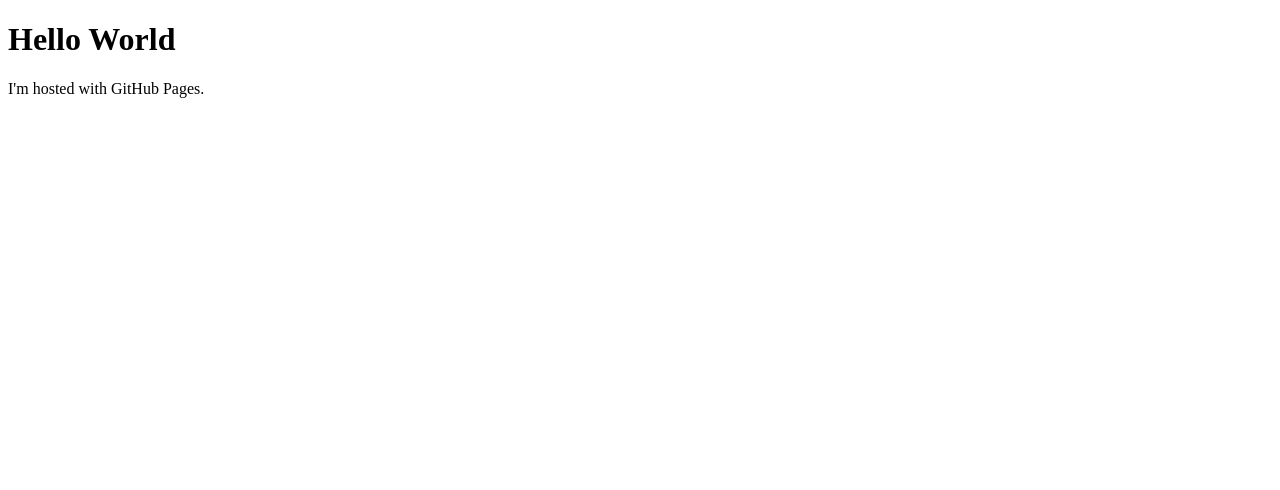
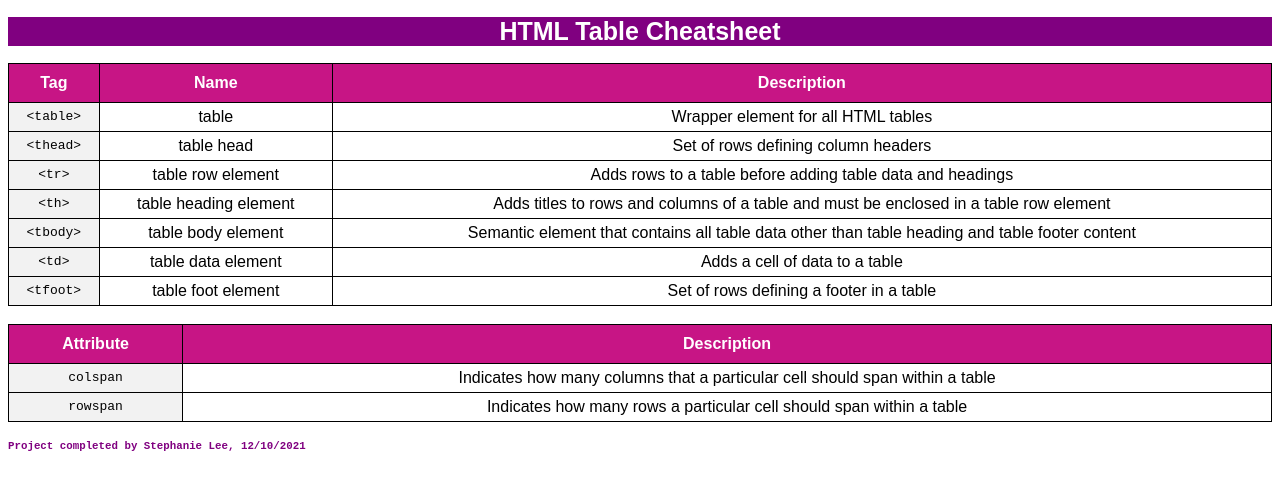
Before and after one commit to jeparlefranglais/jeparlefranglais.github.io, a plain HTML site: page index.html in a window 1280 px wide. Drawn offline with Linux system fonts and the light colour scheme.

Commit message:
Initial Commit

```diff
--- a/index.html
+++ b/index.html
@@ -1,7 +1,88 @@
 <!DOCTYPE html>
 <html>
+    <head>
+        <title>HTML Table Cheatsheet</title>
+        <link href="style.css" rel="stylesheet">
+    </head>
+
     <body>
-        <h1>Hello World</h1>
-        <p>I'm hosted with GitHub Pages.</p>
+        <header>
+            <h1>HTML Table Cheatsheet</h1>
+        </header>
+        <main>
+            <table>
+                <thead>
+                    <tr>
+                        <th>Tag</th>
+                        <th>Name</th>
+                        <th>Description</th>
+                    </tr>
+                </thead>
+                <tbody>
+                    <tr>
+                        <td class="tag">&lt;table&gt;</td>
+                        <td>table</td>
+                        <td>Wrapper element for all HTML tables</td>
+                    </tr>
+                    <tr>
+                        <td class="tag">&lt;thead&gt;</td>
+                        <td>table head</td>
+                        <td>Set of rows defining column headers</td>
+                    </tr>
+                    <tr>
+                        <td class="tag">&lt;tr&gt;</td>
+                        <td>table row element</td>
+                        <td>Adds rows to a table before adding table data and headings</td>
+                    </tr>
+                    <tr>
+                        <td class="tag">&lt;th&gt;</td>
+                        <td>table heading element</td>
+                        <td>Adds titles to rows and columns of a table and must be enclosed in a table row element</td>
+                    </tr>
+                    <tr>
+                        <td class="tag">&lt;tbody&gt;</td>
+                        <td>table body element</td>
+                        <td>Semantic element that contains all table data other than table heading and table footer content</td>
+                    </tr>
+                    <tr>
+                    <td class="tag">&lt;td&gt;</td>
+                    <td>table data element</td>
+                    <td>Adds a cell of data to a table</td>
+                    </tr>
+                    <tr>
+                        <td class="tag">&lt;tfoot&gt;</td>
+                        <td>table foot element</td>
+                        <td>Set of rows defining a footer in a table</td>
+                    </tr>
+                </tbody>
+            </table>
+            <br>
+            <table>
+                <thead>
+                    <tr>
+                        <th>Attribute</th>
+                        <th>Description</th>
+                    </tr>
+                </thead>
+                <tbody>
+                    <tr>
+                        <td class="tag">colspan</td>
+                        <td>Indicates how many columns that a particular cell should span within a table</td>
+                    </tr>
+                    <tr>
+                        <td class="tag">rowspan</td>
+                        <td>Indicates how many rows a particular cell should span within a table</td>
+                    </tr>
+                </tbody>
+            </table>
+        </main>
+        <footer>
+            <h5>Project completed by Stephanie Lee, 12/10/2021</h5>
+        </footer>
+
+
     </body>
+
+
+
 </html>
--- /dev/null
+++ b/style.css
@@ -0,0 +1,37 @@
+* {
+    font-family: Arial;
+}
+h1 {
+    font-size: 25px;
+    background-color: purple;
+    color: white;
+    text-align: center;
+}
+th {
+    font-weight: bold;
+    background-color: mediumvioletred;
+    color: white;
+    padding: 10px;
+}
+
+table,
+    th,
+    td {
+        border: 1px solid black;
+        border-collapse: collapse;
+    }
+table {
+    width: 100%;
+}
+td {
+    text-align: center;
+    padding: 5px;
+}
+.tag {
+    font-family: monospace;
+    background-color: #f2f2f2;
+}
+h5 {
+    color: purple;
+    font-family: monospace;
+}
```
